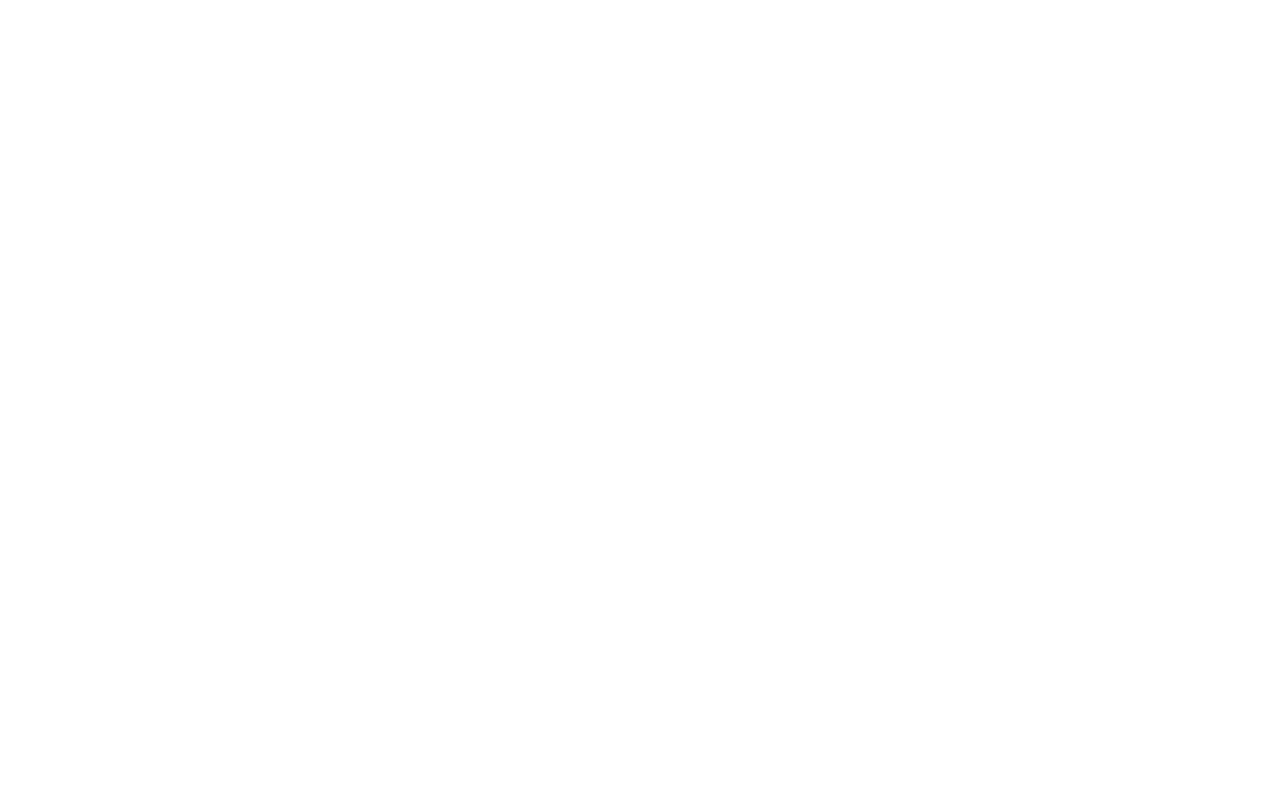
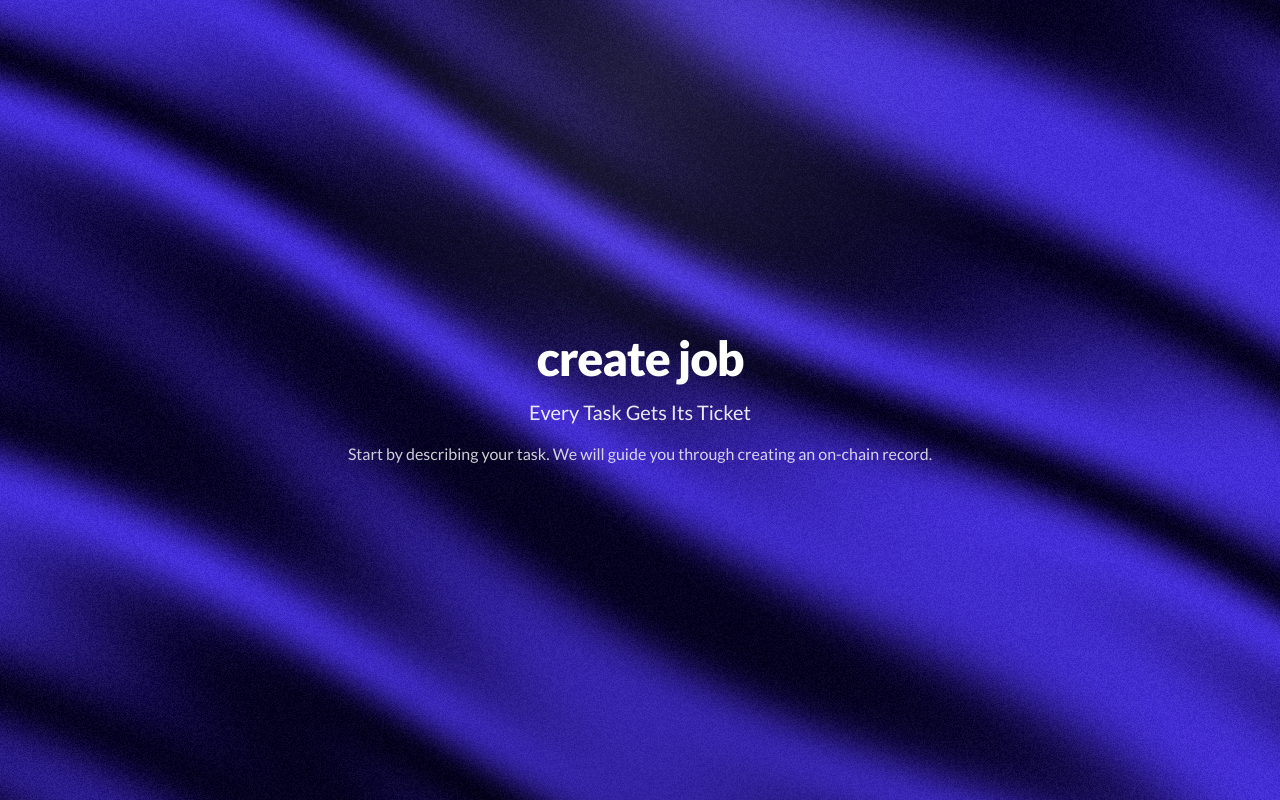
Before and after one commit to dumprahul/tasket, a Next.js app: page /create-job in a window 1280 px wide. Built offline with nearby package versions, Linux system fonts and the light colour scheme.

Commit message:
merging silkbg for routes

```diff
--- a/src/app/create-job/page.tsx
+++ b/src/app/create-job/page.tsx
@@ -1,12 +1,20 @@
 'use client'
+import Silk from "@/components/Silk";
 
 export default function CreateJobPage(){
   return(
-    <main className="relative min-h-[100svh] w-full overflow-hidden font-sans text-white flex items-center justify-center px-6">
-      <div className="max-w-3xl text-center space-y-4">
-        <h1 className="text-4xl sm:text-5xl font-black tracking-tight">create job</h1>
-        <p className="text-white/90 text-lg sm:text-xl">Every Task Gets Its Ticket</p>
-        <p className="text-white/80">Start by describing your task. We will guide you through creating an on-chain record.</p>
+    <main className="relative min-h-[100svh] w-full overflow-hidden font-sans text-white">
+      <div className="fixed inset-0 -z-10">
+        <Silk speed={5} scale={1} color="#4F39E3" noiseIntensity={1.2} />
+        <div className="absolute inset-0 bg-[radial-gradient(circle_at_50%_10%,rgba(255,255,255,0.1),transparent_40%),radial-gradient(circle_at_50%_120%,rgba(0,0,0,0.35),transparent_50%)]" />
+      </div>
+
+      <div className="min-h-screen flex items-center justify-center px-6">
+        <div className="max-w-3xl text-center space-y-4">
+          <h1 className="text-4xl sm:text-5xl font-black tracking-tight">create job</h1>
+          <p className="text-white/90 text-lg sm:text-xl">Every Task Gets Its Ticket</p>
+          <p className="text-white/80">Start by describing your task. We will guide you through creating an on-chain record.</p>
+        </div>
       </div>
     </main>
   )
--- a/src/app/get-receipt/page.tsx
+++ b/src/app/get-receipt/page.tsx
@@ -1,11 +1,19 @@
 'use client'
+import Silk from "@/components/Silk";
 
 export default function GetReceiptPage(){
   return(
-    <main className="relative min-h-[100svh] w-full overflow-hidden font-sans text-white flex items-center justify-center px-6">
-      <div className="max-w-3xl text-center space-y-4">
-        <h1 className="text-4xl sm:text-5xl font-black tracking-tight">get receipt</h1>
-        <p className="text-white/90 text-lg sm:text-xl">Retrieve on-chain proof of your completed task.</p>
+    <main className="relative min-h-[100svh] w-full overflow-hidden font-sans text-white">
+      <div className="fixed inset-0 -z-10">
+        <Silk speed={5} scale={1} color="#4F39E3" noiseIntensity={1.2} />
+        <div className="absolute inset-0 bg-[radial-gradient(circle_at_50%_10%,rgba(255,255,255,0.1),transparent_40%),radial-gradient(circle_at_50%_120%,rgba(0,0,0,0.35),transparent_50%)]" />
+      </div>
+
+      <div className="min-h-screen flex items-center justify-center px-6">
+        <div className="max-w-3xl text-center space-y-4">
+          <h1 className="text-4xl sm:text-5xl font-black tracking-tight">get receipt</h1>
+          <p className="text-white/90 text-lg sm:text-xl">Retrieve on-chain proof of your completed task.</p>
+        </div>
       </div>
     </main>
   )
--- a/src/app/search-job/page.tsx
+++ b/src/app/search-job/page.tsx
@@ -1,11 +1,19 @@
 'use client'
+import Silk from "@/components/Silk";
 
 export default function SearchJobPage(){
   return(
-    <main className="relative min-h-[100svh] w-full overflow-hidden font-sans text-white flex items-center justify-center px-6">
-      <div className="max-w-3xl text-center space-y-4">
-        <h1 className="text-4xl sm:text-5xl font-black tracking-tight">search job</h1>
-        <p className="text-white/90 text-lg sm:text-xl">Find and take the tasks you want to work on.</p>
+    <main className="relative min-h-[100svh] w-full overflow-hidden font-sans text-white">
+      <div className="fixed inset-0 -z-10">
+        <Silk speed={5} scale={1} color="#4F39E3" noiseIntensity={1.2} />
+        <div className="absolute inset-0 bg-[radial-gradient(circle_at_50%_10%,rgba(255,255,255,0.1),transparent_40%),radial-gradient(circle_at_50%_120%,rgba(0,0,0,0.35),transparent_50%)]" />
+      </div>
+
+      <div className="min-h-screen flex items-center justify-center px-6">
+        <div className="max-w-3xl text-center space-y-4">
+          <h1 className="text-4xl sm:text-5xl font-black tracking-tight">search job</h1>
+          <p className="text-white/90 text-lg sm:text-xl">Find and take the tasks you want to work on.</p>
+        </div>
       </div>
     </main>
   )
```
